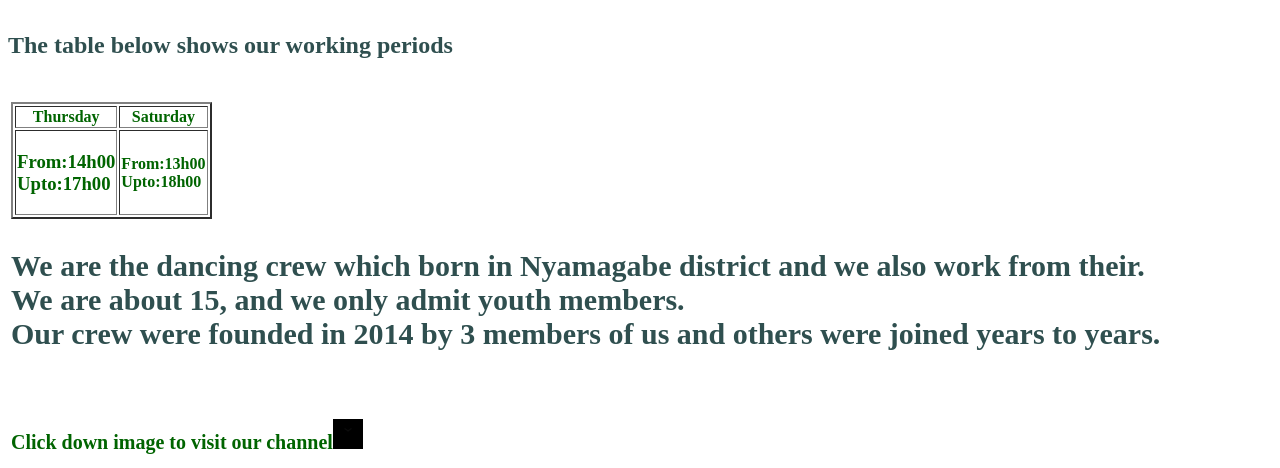
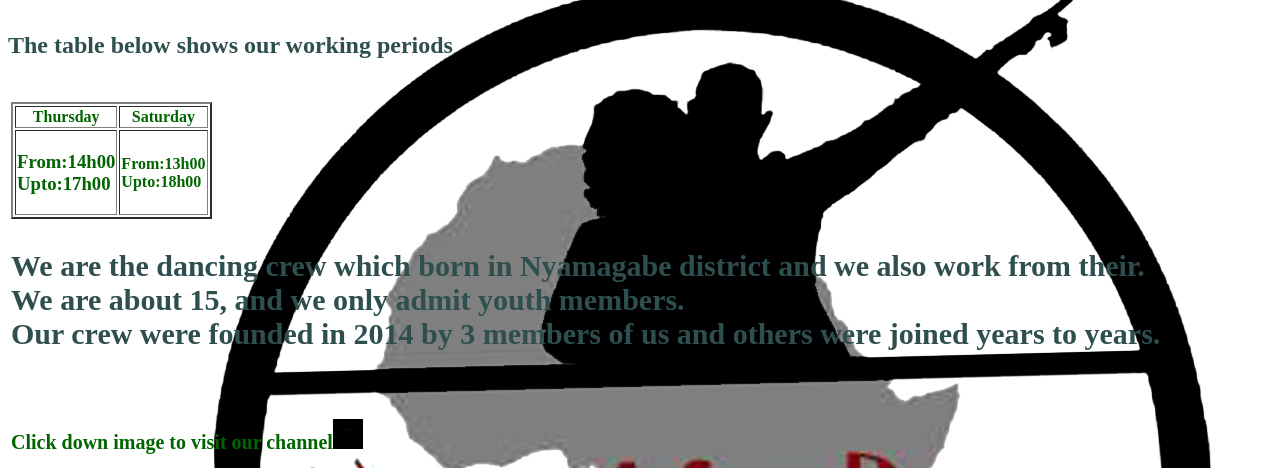
Before and after one commit to sugira04/Alain, a plain HTML site: page alan.html in a window 1280 px wide. Shown: the part 125-593 px from the top of the page. Drawn offline with Linux system fonts and the light colour scheme.

Commit message:
Update alan.html

```diff
--- a/alan.html
+++ b/alan.html
@@ -3,7 +3,7 @@
 <head>
 <title>None Afro Profile</title>
 </head>
-<body style=background-color:Darkgray;Background:url(Bill/Nonelogom.png)>
+<body style=background-color:Darkgray;Background:url(Nonelogom.png)>
 <h2 style="font-family:Bradley Hand ITC; color: darkgreen; font-size: 350%; ">Welcome to <span style="color:green;"><b>NoNe AfRo dAnCe cReW</b></span> platform!!!</h2>
 <h2 style="font-family:rockwell; color: darkslategray;">The table below shows our working periods</h2>
 <table>
```
